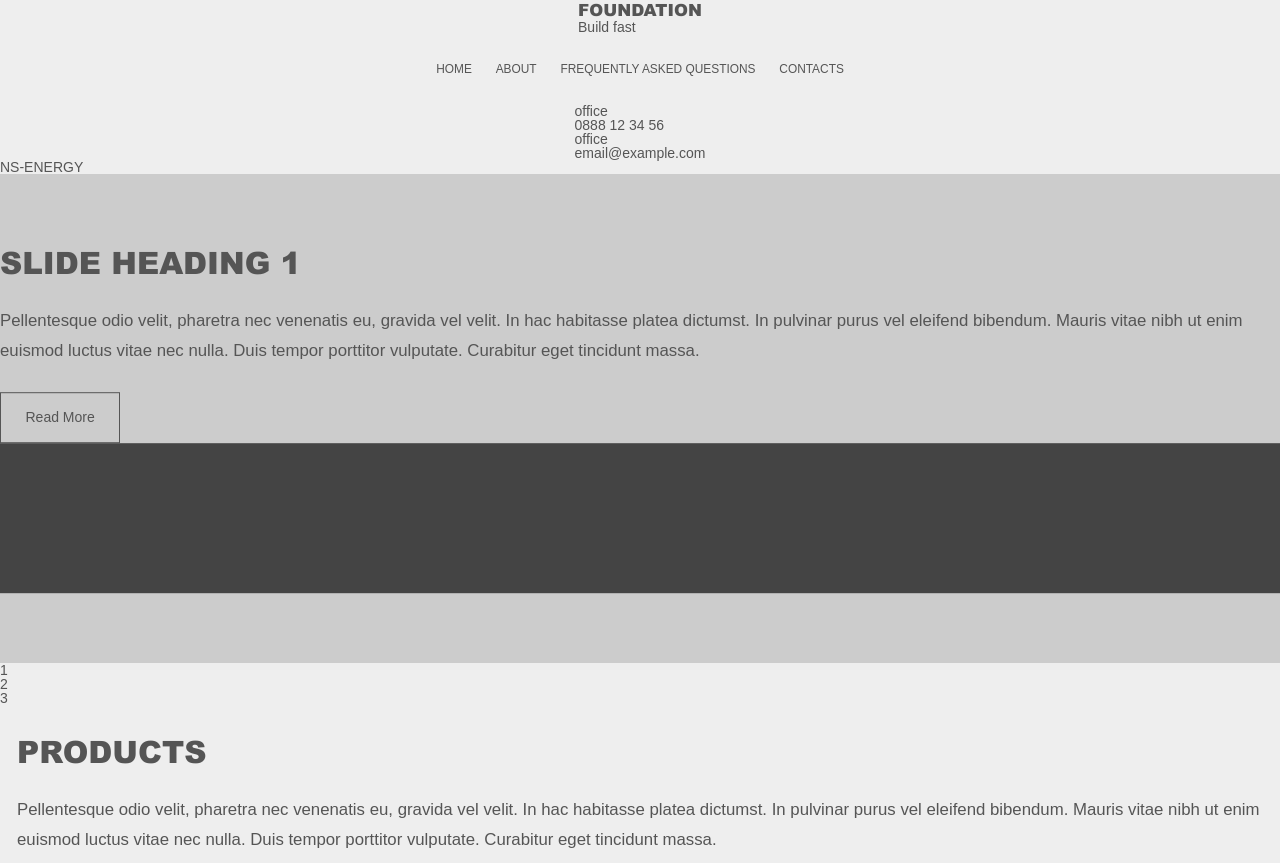
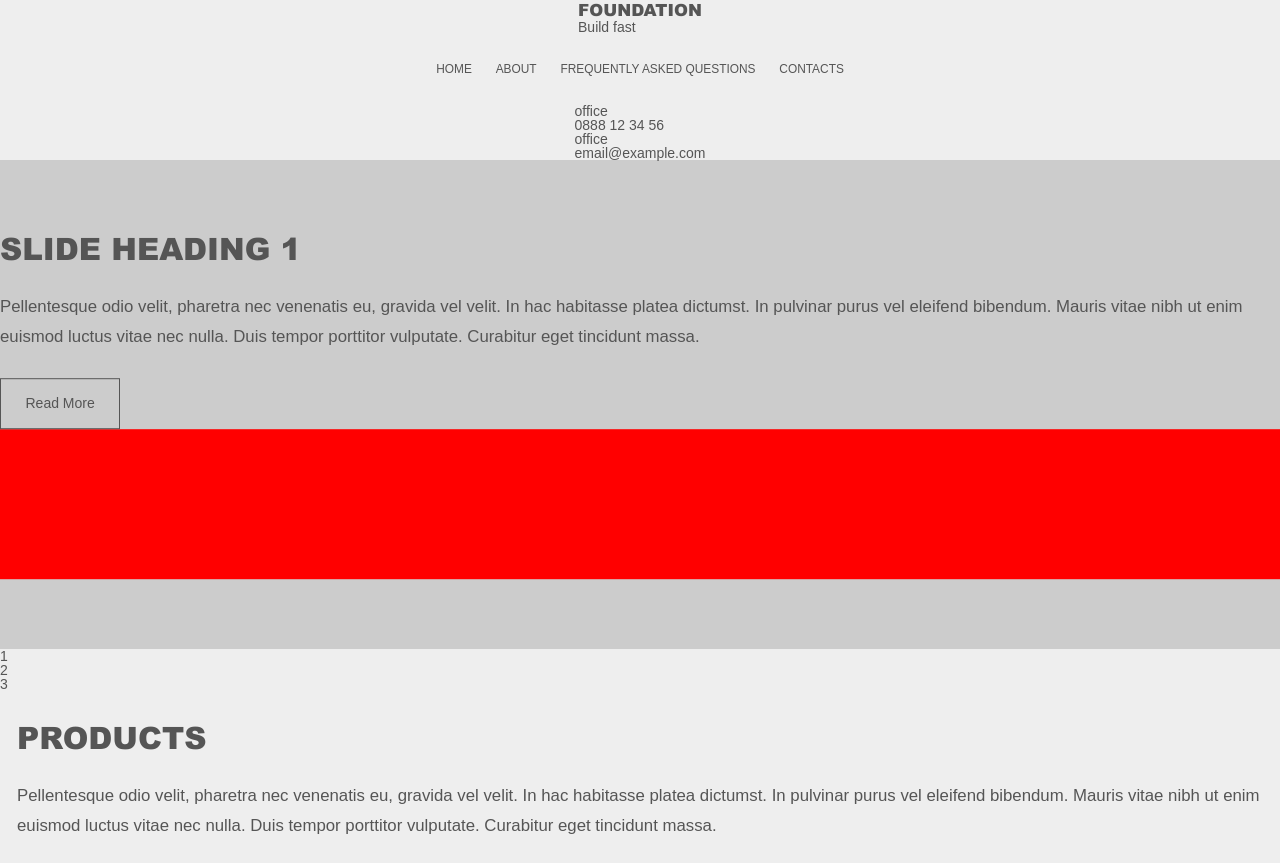
Before and after one commit to h5avlov/ns-energy.com, a Jekyll site: the page built from index.html, in a window 1280 px wide, cut to the strip 0-863 px from the top of the page. Built offline with Jekyll 4.4.1, drawn with Linux system fonts in a browser that asks for light colours.

Commit message:
Push testing again

```diff
--- a/assets/css/color.css
+++ b/assets/css/color.css
@@ -4,7 +4,7 @@ body {
 }
 
 .cover-image {
-	background-color: #444;
+	background-color:red;
 
 }
 
--- a/docs/assets/css/color.css
+++ b/docs/assets/css/color.css
@@ -4,7 +4,7 @@ body {
 }
 
 .cover-image {
-	background-color: #444;
+	background-color:red;
 
 }
 
--- a/docs/feed.xml
+++ b/docs/feed.xml
@@ -1 +1 @@
-<?xml version="1.0" encoding="utf-8"?><feed xmlns="http://www.w3.org/2005/Atom" ><generator uri="https://jekyllrb.com/" version="4.0.1">Jekyll</generator><link href="http://localhost:4000/ns-energy.com/feed.xml" rel="self" type="application/atom+xml" /><link href="http://localhost:4000/ns-energy.com/" rel="alternate" type="text/html" /><updated>2020-09-03T20:43:39+03:00</updated><id>http://localhost:4000/ns-energy.com/feed.xml</id><title type="html">Your awesome title</title><subtitle>Write an awesome description for your new site here. You can edit this line in _config.yml. It will appear in your document head meta (for Google search results) and in your feed.xml site description.</subtitle></feed>
+<?xml version="1.0" encoding="utf-8"?><feed xmlns="http://www.w3.org/2005/Atom" ><generator uri="https://jekyllrb.com/" version="4.0.1">Jekyll</generator><link href="http://localhost:4000/ns-energy.com/feed.xml" rel="self" type="application/atom+xml" /><link href="http://localhost:4000/ns-energy.com/" rel="alternate" type="text/html" /><updated>2020-09-03T20:54:37+03:00</updated><id>http://localhost:4000/ns-energy.com/feed.xml</id><title type="html">Your awesome title</title><subtitle>Write an awesome description for your new site here. You can edit this line in _config.yml. It will appear in your document head meta (for Google search results) and in your feed.xml site description.</subtitle></feed>
--- a/docs/index.html
+++ b/docs/index.html
@@ -208,8 +208,6 @@
 </header>
 
 	<main class= "page">
-
-		<h1>NS-ENERGY</h1>
 
 
 
--- a/index.html
+++ b/index.html
@@ -1,8 +1,6 @@
 ---
 layout: page
 ---
-
-<h1>NS-ENERGY</h1>
 
 {% include section.html className= "sell-points head-list" body = "sell-points.html" data = site.data.sellPoints %}
 
```
